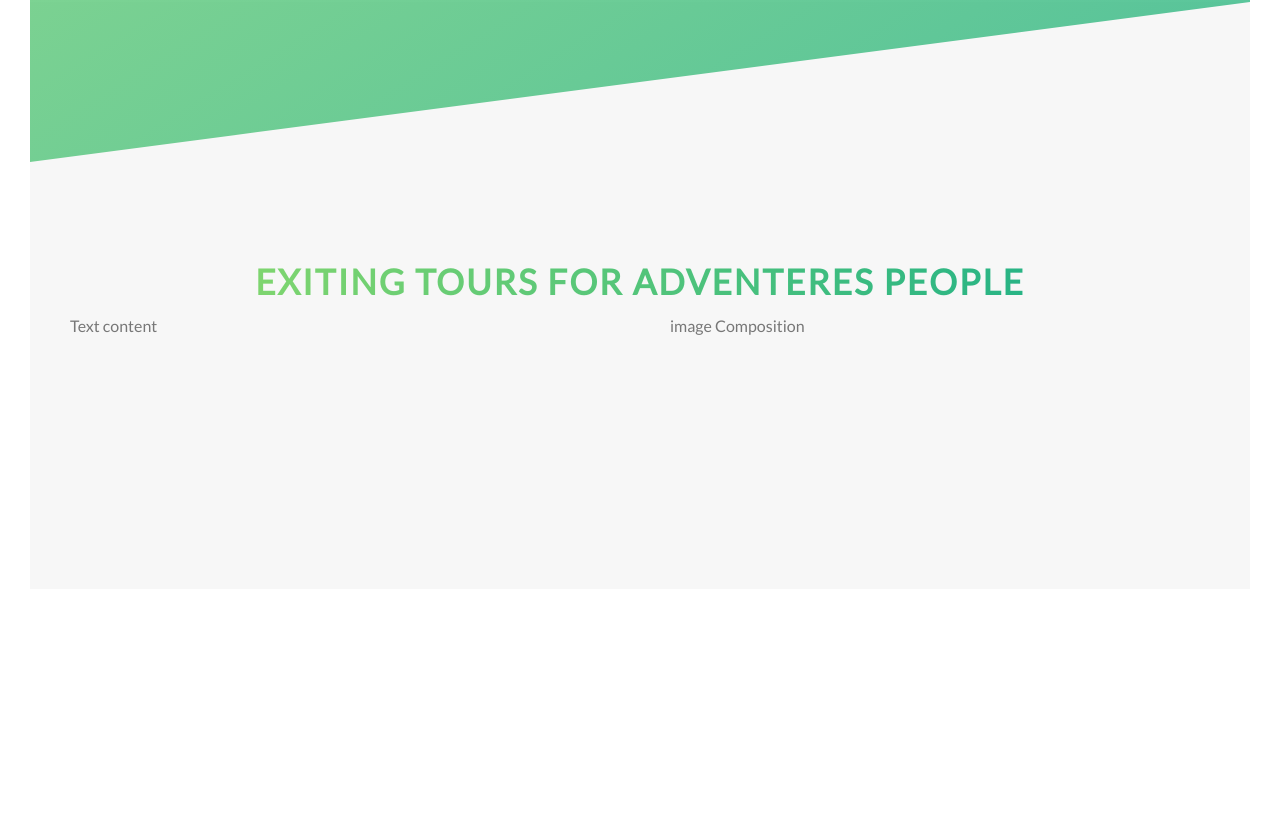
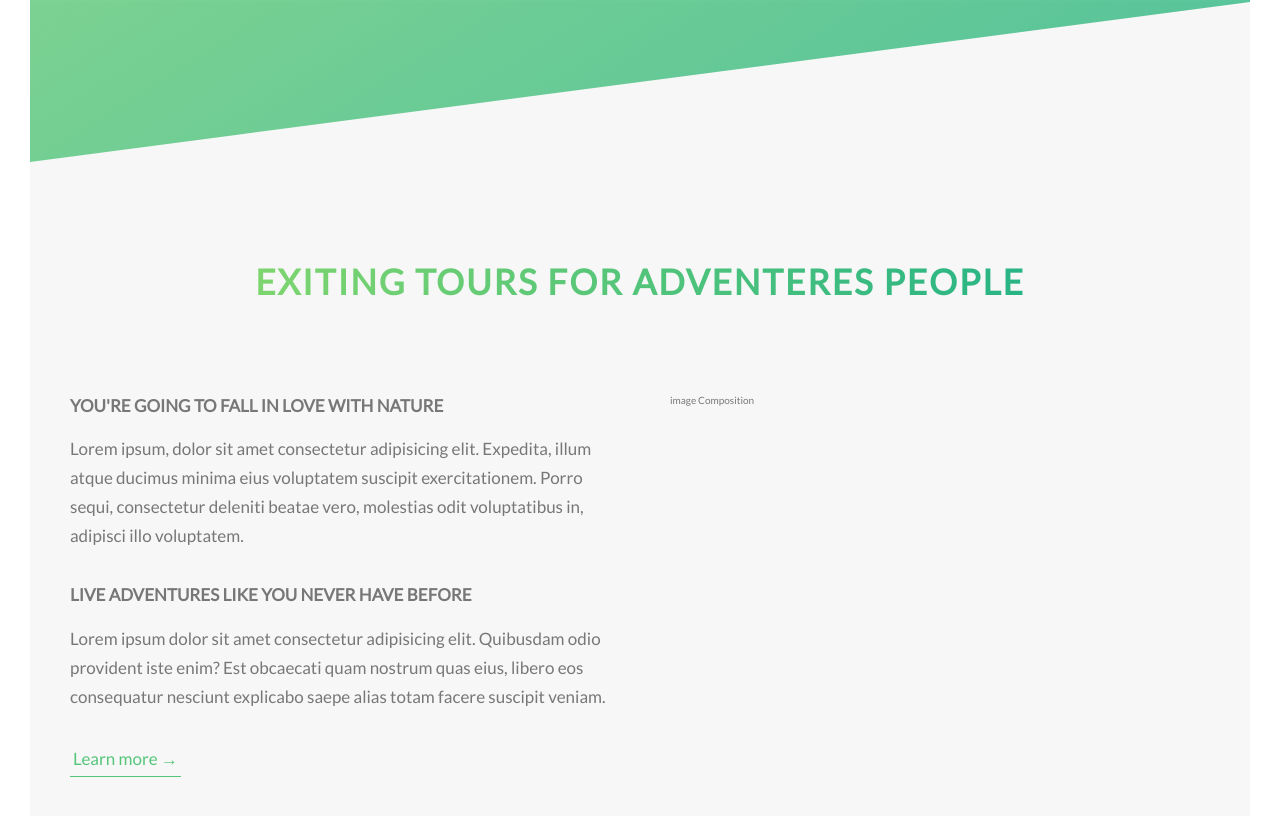
Before and after one commit to iuriifaevskii/css-advanced, a website: page index.html in a window 1280 px wide. Shown: the part 628-1444 px from the top of the page. Before the commit the page ends 1247 px from the top, so only its background shows below. Drawn offline with Linux system fonts and the light colour scheme.

Commit message:
add text style and button link style

```diff
--- a/index.html
+++ b/index.html
@@ -25,7 +25,7 @@
 
     <main>
         <section class="section-about">
-            <div class="u-center-text u-margin-bottom-8">
+            <div class="u-center-text u-margin-bottom-big">
                 <h2 class="heading-secondary">
                     Exiting tours for adventeres people
                 </h2>
@@ -33,7 +33,17 @@
 
             <div class="row">
                 <div class="col-1-of-2">
-                    Text content
+                    <h3 class="heading-tertiary u-margin-bottom-small">You're going to fall in love with nature</h3>
+                    <p class="paragraph">
+                        Lorem ipsum, dolor sit amet consectetur adipisicing elit. Expedita, illum atque ducimus minima eius voluptatem suscipit exercitationem. Porro sequi, consectetur deleniti beatae vero, molestias odit voluptatibus in, adipisci illo voluptatem.
+                    </p>
+
+                    <h3 class="heading-tertiary u-margin-bottom-small">Live adventures like you never have before</h3>
+                    <p class="paragraph">
+                        Lorem ipsum dolor sit amet consectetur adipisicing elit. Quibusdam odio provident iste enim? Est obcaecati quam nostrum quas eius, libero eos consequatur nesciunt explicabo saepe alias totam facere suscipit veniam.
+                    </p>
+
+                    <a href="#" class="btn-text">Learn more &rarr;</a>
                 </div>
                 <div class="col-1-of-2">
                     image Composition
--- a/sass/abstracts/_variables.scss
+++ b/sass/abstracts/_variables.scss
@@ -9,6 +9,8 @@ $color-grey-dark: #777;
 $color-white: #fff;
 $color-black: #000;
 
+// FONT
+$default-font-size: 1.7rem;
 
 // GRID
 $grid-width: 114rem;
--- a/sass/base/_typography.scss
+++ b/sass/base/_typography.scss
@@ -1,7 +1,7 @@
 body {
     font-family: "Lato", sans-serif;
     font-weight: 400;
-    font-size: 1.6rem;
+    /* font-size: 1.6rem; */
     line-height: 1.7;
     color: $color-grey-dark;
     padding: 3rem;
@@ -53,3 +53,17 @@ body {
         text-shadow: .5rem 1rem 2rem rgba($color-black, .2);
     }
 }
+
+.heading-tertiary {
+    font-size: $default-font-size;
+    font-weight: 700;
+    text-transform: uppercase;
+}
+
+.paragraph {
+    font-size: $default-font-size;
+
+    &:not(:last-child) {
+        margin-bottom: 3rem;
+    }
+}
--- a/sass/base/_utilities.scss
+++ b/sass/base/_utilities.scss
@@ -2,6 +2,14 @@
     text-align: center;
 }
 
-.u-margin-bottom-80 {
+.u-margin-bottom-small {
+    margin-bottom: 1.5rem;
+}
+
+.u-margin-bottom-medium {
+    margin-bottom: 4rem;
+}
+
+.u-margin-bottom-big {
     margin-bottom: 8rem;
 }
--- a/sass/components/_button.scss
+++ b/sass/components/_button.scss
@@ -8,7 +8,7 @@
 
         transition: all .2s;
         position: relative;
-        font-size: 1.6rem;
+        font-size: $default-font-size;
     }
 
     &:hover {
@@ -53,3 +53,29 @@
         transition: all .4s;
     }
 }
+
+.btn-text {
+    &:link,
+    &:visited {
+        font-size: $default-font-size;
+        color: $color-primary;
+        display: inline-block;
+        text-decoration: none;
+        border-bottom: 1px solid $color-primary;
+        padding: 3px;
+        transition: all .2s;
+    }
+
+    &:hover {
+        background-color: $color-primary;
+        color: $color-white;
+        box-shadow: 0 1rem 2rem rgba($color-black, .15);
+        transform: translateY(-2px)
+    }
+
+    &:active {
+        box-shadow: 0 .5rem 1rem rgba($color-black, .15);
+        transform: translateY(0);
+    }
+
+}
```
Also changed, not shown: css/style.css.
